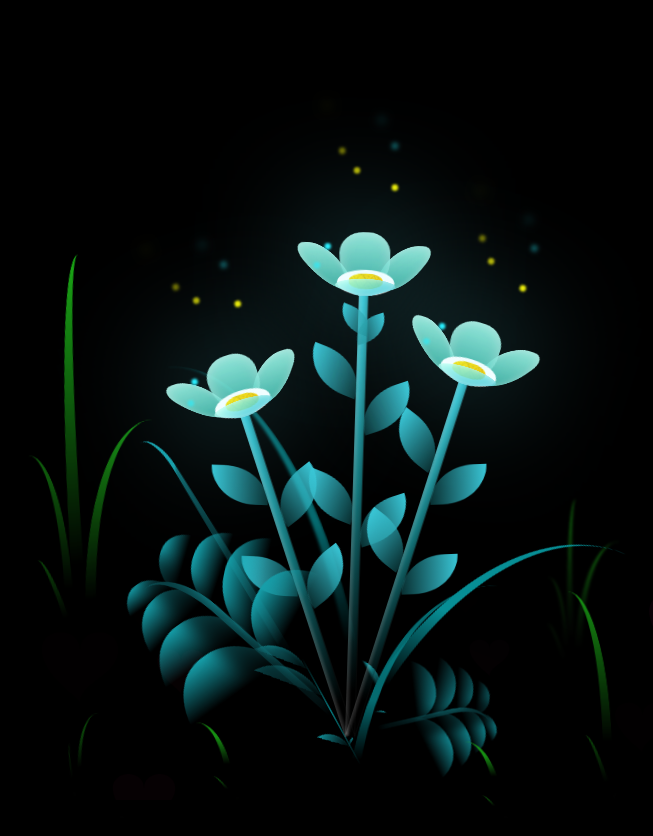
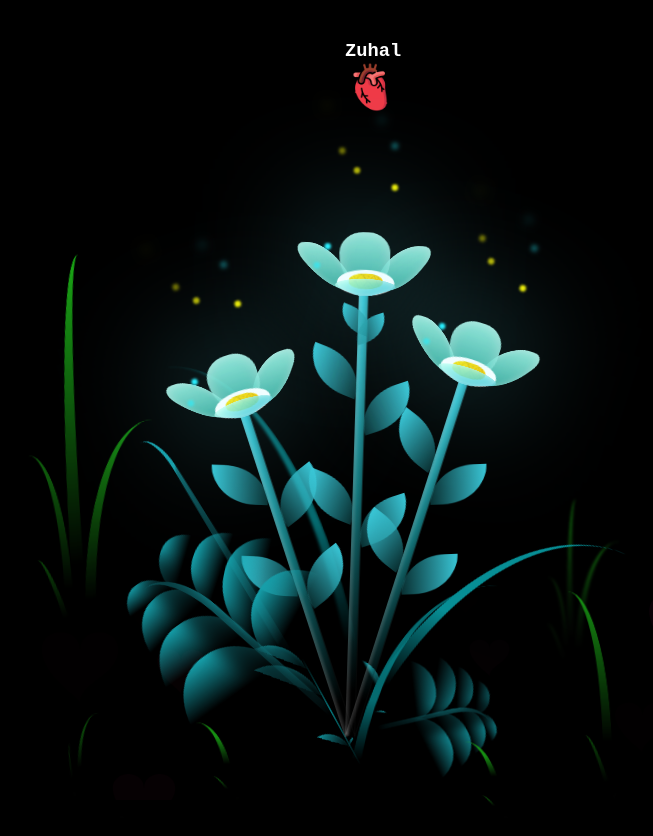
Before and after one commit to TrFolwe/Flowers, a plain HTML site: page index.html in a window 1280 px wide. Shown: the whole page, without its empty margins (295-948 px from the left). Drawn offline with Linux system fonts and the light colour scheme; animation ran at ten frames a second.

Commit message:
Add files via upload

```diff
--- a/index.html
+++ b/index.html
@@ -9,7 +9,12 @@
 </head>
 <body>
 <!-- partial:index.partial.html -->
+ <div style="color: white; font-family: 'Courier New', Courier, monospace; position: absolute; left: 50%; top: 5%; display: flex; flex-direction: column;">
+  <h3>Zuhal</h3>
+<img src="./heart.png" width="50px" height="50px">
+ </div>
 <body class="not-loaded">
+
         <div class="night"></div>
         <div class="flowers">
           <div class="flower flower--1">
```
Also changed, not shown: heart.png (added).
